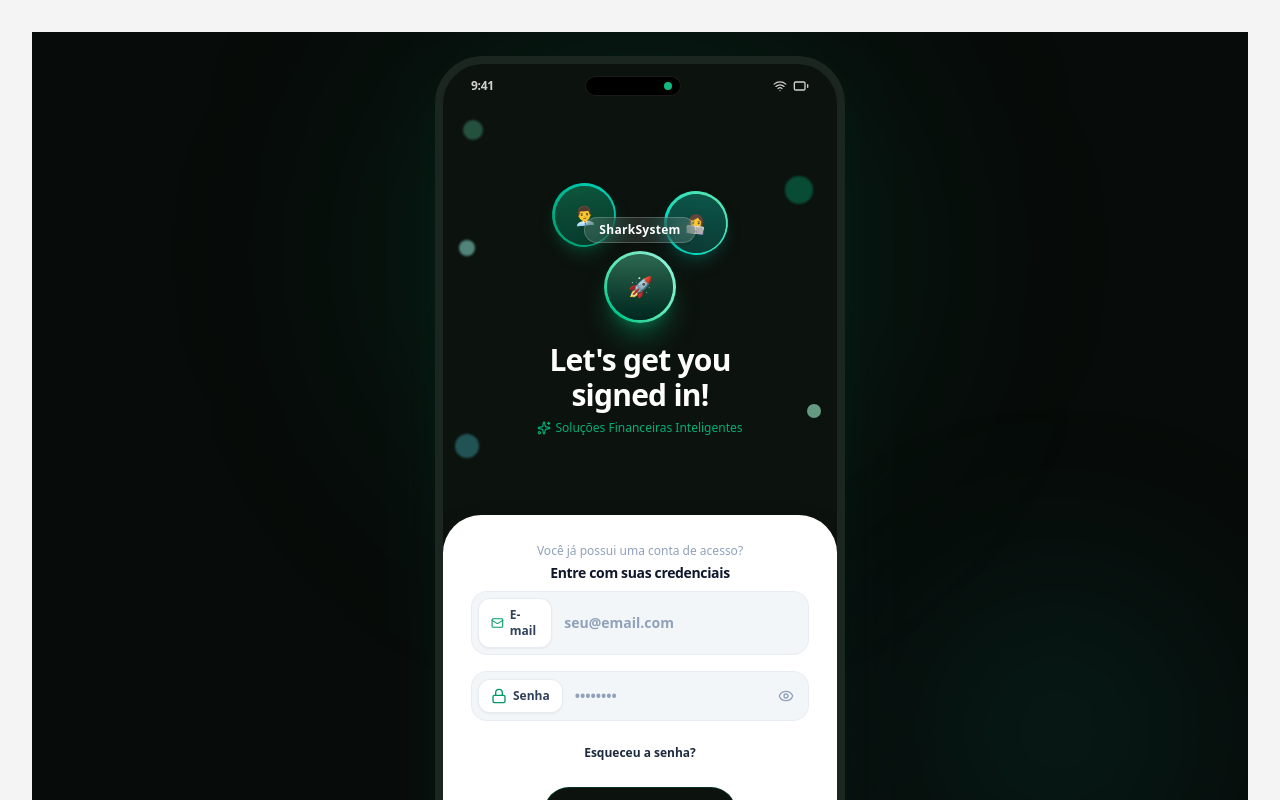
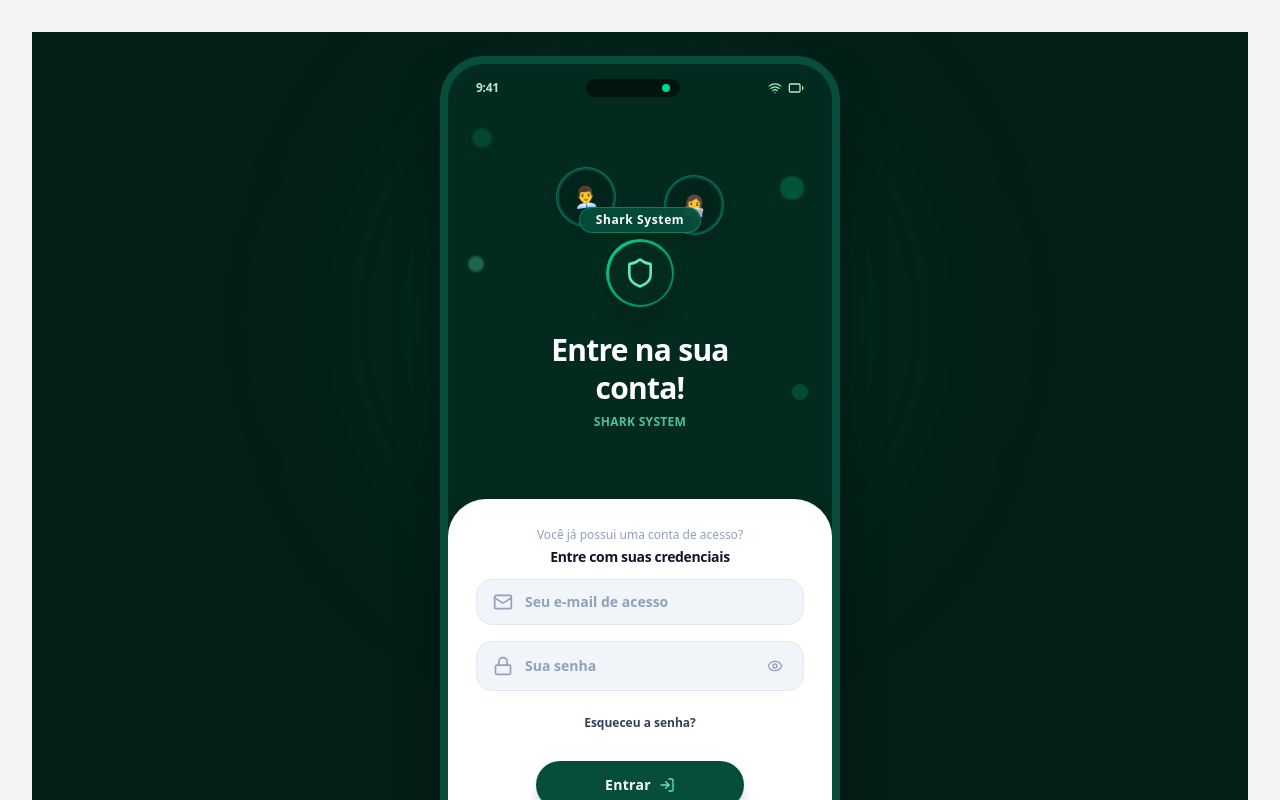
Before and after one commit to iamDKsp/SharkSystem, a Next.js app: page /login in a window 1280 px wide. Shown: the top 800 px of the page. Built offline with nearby package versions, Linux system fonts and the light colour scheme.

Commit message:
fix: tradução para português, marca Shark System e paleta verde esmeralda original do projeto

```diff
--- a/src/app/login/page.tsx
+++ b/src/app/login/page.tsx
@@ -2,8 +2,7 @@
 
 import { useState } from "react";
 import { useRouter } from "next/navigation";
-import { Loader2, Lock, Mail, Eye, EyeOff, ShieldCheck, Sparkles, Wifi, Battery } from "lucide-react";
-import Image from "next/image";
+import { Loader2, Lock, Mail, Eye, EyeOff, LogIn, Shield, Wifi, Battery } from "lucide-react";
 
 export default function LoginPage() {
   const router = useRouter();
@@ -40,89 +39,81 @@
   };
 
   return (
-    <div className="min-h-screen bg-[#070b09] flex items-center justify-center p-0 sm:p-6 font-sans select-none overflow-hidden relative">
-      {/* Background ambient glows */}
-      <div className="absolute top-1/4 left-1/2 -translate-x-1/2 -translate-y-1/2 w-[500px] h-[500px] bg-emerald-500/10 rounded-full blur-[120px] pointer-events-none" />
-      <div className="absolute bottom-10 right-10 w-[300px] h-[300px] bg-teal-500/10 rounded-full blur-[100px] pointer-events-none" />
+    <div className="min-h-screen bg-[#041f17] flex items-center justify-center p-0 sm:p-6 font-sans select-none overflow-hidden relative">
+      {/* Soft background ambient gradient using standard system emerald */}
+      <div className="absolute top-1/3 left-1/2 -translate-x-1/2 -translate-y-1/2 w-[450px] h-[450px] bg-emerald-700/15 rounded-full blur-[100px] pointer-events-none" />
 
       {/* Main Mobile Frame Container */}
-      <div className="w-full max-w-[410px] h-screen sm:h-[840px] bg-[#0c120e] sm:rounded-[48px] shadow-2xl shadow-emerald-950/50 border-0 sm:border-[8px] sm:border-[#1a261f] flex flex-col justify-between relative overflow-hidden">
+      <div className="w-full max-w-[400px] h-screen sm:h-[820px] bg-[#032a1f] sm:rounded-[44px] shadow-2xl shadow-black/60 border-0 sm:border-[8px] sm:border-[#064e3b] flex flex-col justify-between relative overflow-hidden">
 
-        {/* Floating Decorative Orbs (Like reference image) */}
-        <div className="absolute top-14 left-5 w-5 h-5 rounded-full bg-emerald-300/40 blur-[1px] animate-pulse" />
-        <div className="absolute top-28 right-6 w-7 h-7 rounded-full bg-emerald-400/30 blur-[1px]" />
-        <div className="absolute top-44 left-4 w-4 h-4 rounded-full bg-teal-200/50 blur-[1px]" />
-        <div className="absolute top-[340px] right-4 w-3.5 h-3.5 rounded-full bg-emerald-200/60 blur-[0.5px]" />
-        <div className="absolute top-[370px] left-3 w-6 h-6 rounded-full bg-cyan-300/30 blur-[1px]" />
+        {/* Subtle Decorative Floating Orbs (System colors) */}
+        <div className="absolute top-16 left-6 w-5 h-5 rounded-full bg-emerald-500/20 blur-[1px]" />
+        <div className="absolute top-28 right-7 w-6 h-6 rounded-full bg-emerald-400/25 blur-[1px]" />
+        <div className="absolute top-48 left-5 w-4 h-4 rounded-full bg-emerald-300/30 blur-[1px]" />
+        <div className="absolute top-[320px] right-6 w-4 h-4 rounded-full bg-emerald-400/20 blur-[0.5px]" />
 
         {/* Top Mobile Bar Header */}
-        <div className="pt-3 px-7 flex items-center justify-between z-20 text-white/80 text-xs font-semibold tracking-tight">
+        <div className="pt-3.5 px-7 flex items-center justify-between z-20 text-emerald-100/90 text-xs font-semibold tracking-tight">
           <span>9:41</span>
           {/* Dynamic Island Notch */}
-          <div className="w-24 h-5 bg-black rounded-full flex items-center justify-end px-2 gap-1 border border-white/10 shadow-inner">
-            <div className="w-2 h-2 rounded-full bg-[#10b981]" />
+          <div className="w-24 h-5 bg-[#01140e] rounded-full flex items-center justify-end px-2.5 gap-1.5 border border-emerald-900/40 shadow-inner">
+            <div className="w-2 h-2 rounded-full bg-emerald-400" />
           </div>
-          <div className="flex items-center gap-1.5">
+          <div className="flex items-center gap-1.5 text-emerald-200">
             <Wifi className="w-3.5 h-3.5" />
             <Battery className="w-4 h-4" />
           </div>
         </div>
 
-        {/* Top Header Section (Avatars & Big Title) */}
-        <div className="flex-1 flex flex-col items-center justify-center px-6 pt-4 pb-2 z-10 relative">
+        {/* Top Header Section (Avatars & Portugese Title) */}
+        <div className="flex-1 flex flex-col items-center justify-center px-6 pt-2 pb-2 z-10 relative">
 
-          {/* Floating 3D Avatars Cluster */}
-          <div className="relative w-48 h-36 mb-4 flex items-center justify-center">
+          {/* 3D Avatars Cluster */}
+          <div className="relative w-48 h-36 mb-5 flex items-center justify-center">
 
             {/* Avatar Top Left */}
-            <div className="absolute top-0 left-2 w-16 h-16 rounded-full bg-gradient-to-tr from-emerald-600 to-teal-400 p-[2.5px] shadow-lg shadow-emerald-500/20 transform -rotate-6 transition-transform hover:scale-105">
-              <div className="w-full h-full rounded-full bg-[#131f17] flex items-center justify-center overflow-hidden relative">
-                <div className="w-full h-full bg-gradient-to-b from-emerald-400/30 to-emerald-900/60 flex items-center justify-center text-white font-bold text-lg">
-                  👨‍💼
-                </div>
+            <div className="absolute top-0 left-3 w-15 h-15 rounded-full bg-[#064e3b] p-[2px] shadow-lg border border-emerald-400/30 transform -rotate-6">
+              <div className="w-full h-full rounded-full bg-[#02241b] flex items-center justify-center overflow-hidden">
+                <span className="text-xl">👨‍💼</span>
               </div>
             </div>
 
             {/* Avatar Top Right */}
-            <div className="absolute top-2 right-2 w-16 h-16 rounded-full bg-gradient-to-tr from-teal-400 to-emerald-300 p-[2.5px] shadow-lg shadow-teal-500/20 transform rotate-6 transition-transform hover:scale-105">
-              <div className="w-full h-full rounded-full bg-[#131f17] flex items-center justify-center overflow-hidden relative">
-                <div className="w-full h-full bg-gradient-to-b from-teal-400/30 to-teal-900/60 flex items-center justify-center text-white font-bold text-lg">
-                  👩‍💻
-                </div>
+            <div className="absolute top-2 right-3 w-15 h-15 rounded-full bg-[#064e3b] p-[2px] shadow-lg border border-emerald-400/30 transform rotate-6">
+              <div className="w-full h-full rounded-full bg-[#02241b] flex items-center justify-center overflow-hidden">
+                <span className="text-xl">👩‍💻</span>
               </div>
             </div>
 
-            {/* Avatar Bottom Center (Main) */}
-            <div className="absolute bottom-1 w-18 h-18 rounded-full bg-gradient-to-tr from-emerald-500 via-emerald-300 to-teal-200 p-[3px] shadow-xl shadow-emerald-500/30 z-10 transition-transform hover:scale-105">
-              <div className="w-full h-full rounded-full bg-[#0e1812] flex items-center justify-center overflow-hidden relative">
-                <div className="w-full h-full bg-gradient-to-b from-emerald-300/40 to-emerald-950/80 flex items-center justify-center text-white font-bold text-xl">
-                  🚀
-                </div>
+            {/* Avatar Bottom Center */}
+            <div className="absolute bottom-1 w-17 h-17 rounded-full bg-gradient-to-br from-emerald-400 to-emerald-700 p-[2.5px] shadow-xl z-10">
+              <div className="w-full h-full rounded-full bg-[#032a1f] flex items-center justify-center overflow-hidden">
+                <Shield className="w-8 h-8 text-emerald-300" />
               </div>
             </div>
 
-            {/* Floating Glass Pill Badge (Dei -> Shark) */}
-            <div className="absolute top-10 z-20 px-3.5 py-1 rounded-full bg-white/10 backdrop-blur-md border border-white/20 text-white font-bold text-xs shadow-lg tracking-wide animate-bounce" style={{ animationDuration: '3s' }}>
-              SharkSystem
+            {/* Floating Glass Pill Badge: Shark System */}
+            <div className="absolute top-10 z-20 px-4 py-1 rounded-full bg-[#064e3b]/90 backdrop-blur-md border border-emerald-400/40 text-white font-extrabold text-xs shadow-md tracking-wider">
+              Shark System
             </div>
           </div>
 
-          {/* Main Title (Identical to "Let's get you signed in!") */}
-          <h1 className="text-3xl font-black text-center text-white tracking-tight leading-[1.15] max-w-[260px]">
-            Let&apos;s get you signed in!
+          {/* Portuguese Main Title */}
+          <h1 className="text-3xl font-black text-center text-white tracking-tight leading-tight max-w-[260px]">
+            Entre na sua conta!
           </h1>
-          <p className="text-xs text-emerald-400/80 font-medium text-center mt-2 flex items-center gap-1">
-            <Sparkles className="w-3.5 h-3.5" /> Soluções Financeiras Inteligentes
+          <p className="text-xs text-emerald-300/80 font-semibold tracking-wide text-center mt-2 uppercase">
+            Shark System
           </p>
         </div>
 
         {/* Bottom Curved White Form Card */}
-        <div className="w-full bg-white dark:bg-[#ffffff] text-slate-900 rounded-t-[38px] pt-7 px-7 pb-4 shadow-2xl relative z-20 flex flex-col justify-between">
+        <div className="w-full bg-white text-slate-900 rounded-t-[38px] pt-7 px-7 pb-5 shadow-2xl relative z-20 flex flex-col justify-between">
 
           <form onSubmit={handleLogin} className="space-y-4">
 
-            {/* Top Subtitle & Signup Prompt */}
-            <div className="text-center space-y-1 mb-2">
+            {/* Subtitle & Prompt */}
+            <div className="text-center space-y-1 mb-3">
               <p className="text-xs text-slate-400 font-medium">
                 Você já possui uma conta de acesso?
               </p>
@@ -133,24 +124,21 @@
 
             {/* Error Message */}
             {error && (
-              <div className="p-3 rounded-2xl bg-rose-50 border border-rose-200 text-rose-600 text-xs font-semibold text-center animate-shake">
+              <div className="p-3 rounded-2xl bg-red-50 border border-red-200 text-red-600 text-xs font-semibold text-center">
                 {error}
               </div>
             )}
 
             {/* Input E-mail */}
             <div className="space-y-1">
-              <div className="relative flex items-center bg-slate-100/90 rounded-2xl p-1.5 focus-within:ring-2 focus-within:ring-emerald-500 transition-all border border-slate-200/60">
-                <div className="flex items-center gap-1.5 bg-white px-3 py-2 rounded-xl shadow-xs border border-slate-200/80 text-slate-700 font-bold text-xs">
-                  <Mail className="w-4 h-4 text-emerald-600" />
-                  <span>E-mail</span>
-                </div>
+              <div className="relative flex items-center bg-slate-100 rounded-2xl px-4 py-3 border border-slate-200 focus-within:border-emerald-600 focus-within:ring-2 focus-within:ring-emerald-500/20 transition-all">
+                <Mail className="w-5 h-5 text-slate-400 mr-3 flex-shrink-0" />
                 <input
                   type="email"
                   value={email}
                   onChange={(e) => setEmail(e.target.value)}
-                  placeholder="seu@email.com"
-                  className="w-full bg-transparent px-3 py-2 text-slate-900 text-sm font-semibold focus:outline-none placeholder:text-slate-400"
+                  placeholder="Seu e-mail de acesso"
+                  className="w-full bg-transparent text-slate-900 text-sm font-semibold focus:outline-none placeholder:text-slate-400"
                   required
                 />
               </div>
@@ -158,23 +146,20 @@
 
             {/* Input Password */}
             <div className="space-y-1">
-              <div className="relative flex items-center bg-slate-100/90 rounded-2xl p-1.5 focus-within:ring-2 focus-within:ring-emerald-500 transition-all border border-slate-200/60">
-                <div className="flex items-center gap-1.5 bg-white px-3 py-2 rounded-xl shadow-xs border border-slate-200/80 text-slate-700 font-bold text-xs">
-                  <Lock className="w-4 h-4 text-emerald-600" />
-                  <span>Senha</span>
-                </div>
+              <div className="relative flex items-center bg-slate-100 rounded-2xl px-4 py-3 border border-slate-200 focus-within:border-emerald-600 focus-within:ring-2 focus-within:ring-emerald-500/20 transition-all">
+                <Lock className="w-5 h-5 text-slate-400 mr-3 flex-shrink-0" />
                 <input
                   type={showPassword ? "text" : "password"}
                   value={password}
                   onChange={(e) => setPassword(e.target.value)}
-                  placeholder="••••••••"
-                  className="w-full bg-transparent px-3 py-2 text-slate-900 text-sm font-semibold focus:outline-none placeholder:text-slate-400"
+                  placeholder="Sua senha"
+                  className="w-full bg-transparent text-slate-900 text-sm font-semibold focus:outline-none placeholder:text-slate-400"
                   required
                 />
                 <button
                   type="button"
                   onClick={() => setShowPassword(!showPassword)}
-                  className="p-2 text-slate-400 hover:text-slate-600 transition-colors"
+                  className="p-1 text-slate-400 hover:text-slate-600 transition-colors ml-2"
                 >
                   {showPassword ? <EyeOff className="w-4 h-4" /> : <Eye className="w-4 h-4" />}
                 </button>
@@ -185,45 +170,38 @@
             <div className="text-center pt-0.5">
               <button
                 type="button"
-                className="text-xs font-bold text-slate-800 hover:text-emerald-600 transition-colors"
+                className="text-xs font-bold text-slate-700 hover:text-emerald-700 transition-colors"
               >
                 Esqueceu a senha?
               </button>
             </div>
 
-            {/* Curved Bottom Action Button Notch (Replicating exact design) */}
-            <div className="pt-2 pb-1 flex justify-center relative">
-
-              {/* Bottom Arch SVG Notch */}
-              <div className="w-full flex justify-center items-center relative">
-
-                {/* Embedded Pill Button */}
+            {/* Clean Curved Bottom Action Button */}
+            <div className="pt-3 pb-1 flex justify-center">
               <button
                 type="submit"
                 disabled={isLoading}
-                  className="w-48 py-3.5 bg-[#0c120e] hover:bg-[#141e18] text-white rounded-full font-extrabold text-sm tracking-wide shadow-xl shadow-slate-900/30 active:scale-95 transition-all flex items-center justify-center gap-2 border border-emerald-900/50"
+                className="w-52 py-3.5 bg-[#064e3b] hover:bg-[#043e2f] active:scale-95 text-white rounded-full font-extrabold text-sm tracking-wide shadow-lg shadow-emerald-950/20 transition-all flex items-center justify-center gap-2"
               >
                 {isLoading ? (
                   <>
-                      <Loader2 className="w-4 h-4 animate-spin text-emerald-400" />
+                    <Loader2 className="w-4 h-4 animate-spin text-emerald-300" />
                     <span>Entrando...</span>
                   </>
                 ) : (
                   <>
-                      <span>Sign In</span>
-                      <ShieldCheck className="w-4 h-4 text-emerald-400" />
+                    <span>Entrar</span>
+                    <LogIn className="w-4 h-4 text-emerald-300" />
                   </>
                 )}
               </button>
-
-              </div>
             </div>
 
           </form>
 
           {/* Footer note */}
-          <p className="text-center text-[10px] font-semibold text-slate-400 pt-3 pb-1">
-            SharkSystem &copy; {new Date().getFullYear()} • Todos os direitos reservados
+          <p className="text-center text-[10px] font-semibold text-slate-400 pt-4 pb-1">
+            Shark System &copy; {new Date().getFullYear()} • Todos os direitos reservados
           </p>
 
         </div>
```
Lines whose indentation alone changed are shown as unchanged.
